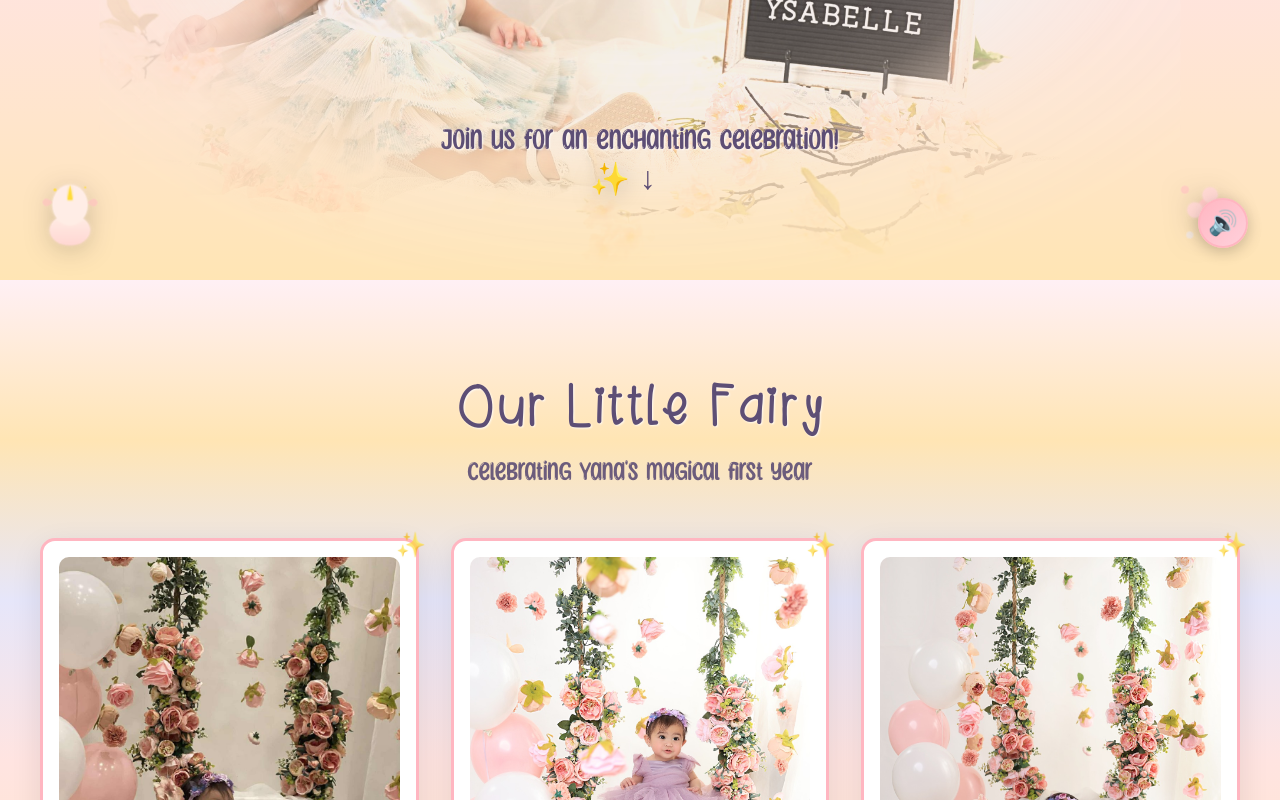
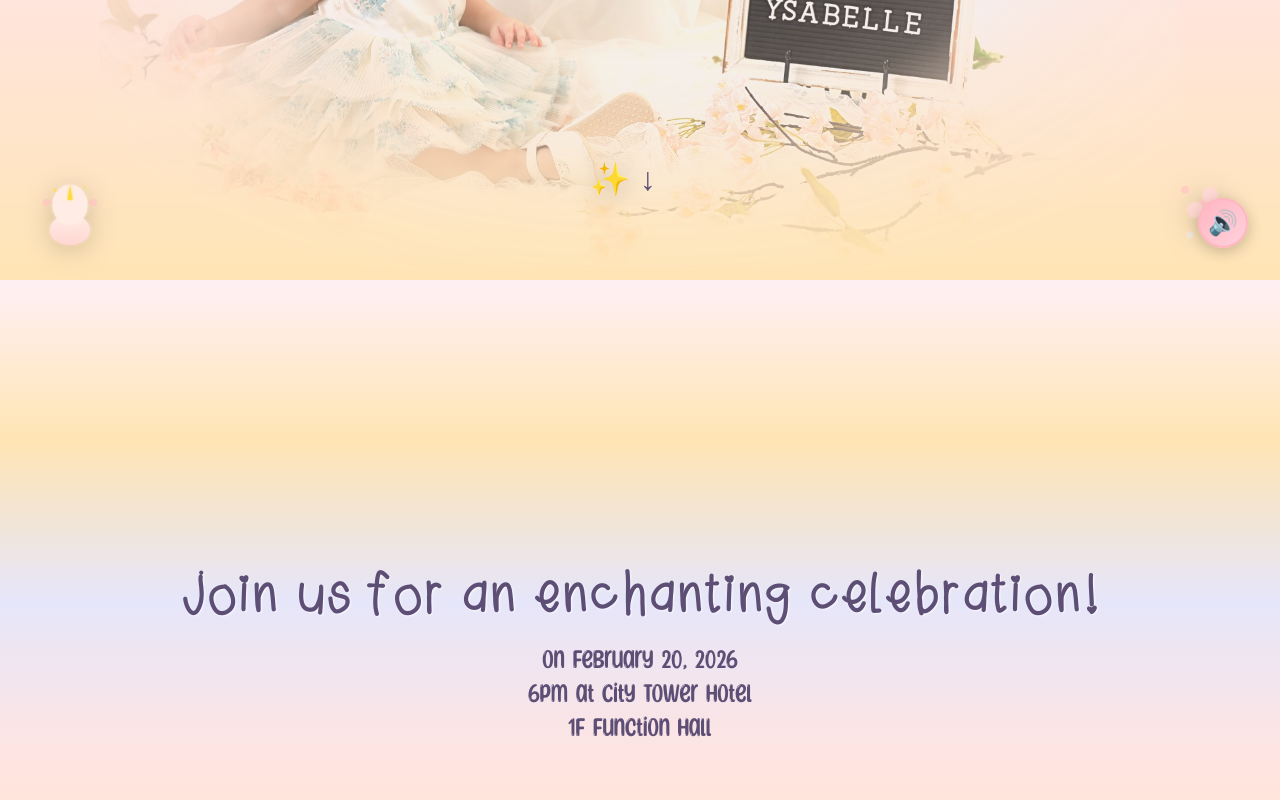
Before and after one commit to preciousneguia/yana1st, a React (Vite) app: page / in a window 1280 px wide. Shown: the part 520-1320 px from the top of the page. Built offline with nearby package versions, Linux system fonts and the light colour scheme.

Commit message:
[feat]: add EventDetails section

```diff
--- a/src/App.jsx
+++ b/src/App.jsx
@@ -1,6 +1,7 @@
 import React, { useState, useEffect } from 'react'
 import Hero from './components/Hero'
 import Pictures from './components/Pictures'
+import EventDetails from './components/EventDetails'
 import Godparent from './components/Godparent'
 import RSVP from './components/RSVP'
 import FairyFrame from './components/FairyFrame'
@@ -52,6 +53,7 @@ function App() {
 
       {/* Main Content */}
       <Hero scrollY={scrollY} windowHeight={windowHeight} />
+      <EventDetails />
       <Pictures />
       {showGodparent && <Godparent />}
       <RSVP />
--- /dev/null
+++ b/src/components/EventDetails.jsx
@@ -0,0 +1,20 @@
+import React from 'react'
+
+const EventDetails = () => {
+  return (
+    <section className="event-section">
+      <div className="section-content">
+        <div className="event-content">
+          <h2 className="section-title">Join us for an enchanting celebration!</h2>
+          <div className="section-subtitle event-info">
+            <p>on February 20, 2026</p>
+            <p>6pm at City Tower Hotel</p>
+            <p>1F Function Hall</p>
+          </div>
+        </div>
+      </div>
+    </section>
+  )
+}
+
+export default EventDetails
--- a/src/components/FairyFrame.jsx
+++ b/src/components/FairyFrame.jsx
@@ -10,6 +10,12 @@ const FairyFrame = ({ scrollY, currentSection, windowHeight = 800 }) => {
       topRight: b + 'assets/sparkles.svg',  // Sparkles
       bottomLeft: b + 'assets/unicorn.svg', // Unicorn
       bottomRight: b + 'assets/flowers.svg', // Flowers
+    },
+    event: {
+      topLeft: b + 'assets/sparkles.svg',
+      topRight: b + 'assets/butterfly.svg',
+      bottomLeft: b + 'assets/flowers.svg',
+      bottomRight: b + 'assets/stars.svg',
     },
     pictures: {
       topLeft: b + 'assets/butterfly.svg',  // Butterfly
@@ -31,7 +37,8 @@ const FairyFrame = ({ scrollY, currentSection, windowHeight = 800 }) => {
   // Get character set based on section
   const getCharacterSet = () => {
     if (currentSection === 0) return characters.hero
-    if (currentSection === 1) return characters.pictures
+    if (currentSection === 1) return characters.event
+    if (currentSection === 2) return characters.pictures
     return characters.rsvp
   }
 
--- a/src/components/Hero.jsx
+++ b/src/components/Hero.jsx
@@ -29,10 +29,7 @@ const Hero = ({ scrollY, windowHeight }) => {
         </div>
       </div>
 
-      {/* Celebration text below image */}
-      <div className="hero-celebration-text">
-        <p className="hero-date">Join us for an enchanting celebration!</p>
-      </div>
+      {/* Celebration text moved to a separate EventDetails section */}
 
       {/* Scroll indicator moved to bottom of hero */}
       <div className="scroll-indicator">
--- a/src/index.css
+++ b/src/index.css
@@ -398,6 +398,21 @@ section {
     transform: translateY(0);
 }
 
+/* Event details section styling */
+.event-section {
+    background: transparent;
+}
+
+.event-info {
+    text-align: center;
+    font-size: 1.8rem;
+    margin-top: 1rem;
+    color: var(--text-color);
+    opacity: 0;
+    animation: fadeInUp 1s ease 0.4s forwards;
+}
+
+
 .picture-card:nth-child(1) { transition-delay: 0.1s; }
 .picture-card:nth-child(2) { transition-delay: 0.2s; }
 .picture-card:nth-child(3) { transition-delay: 0.3s; }
```
